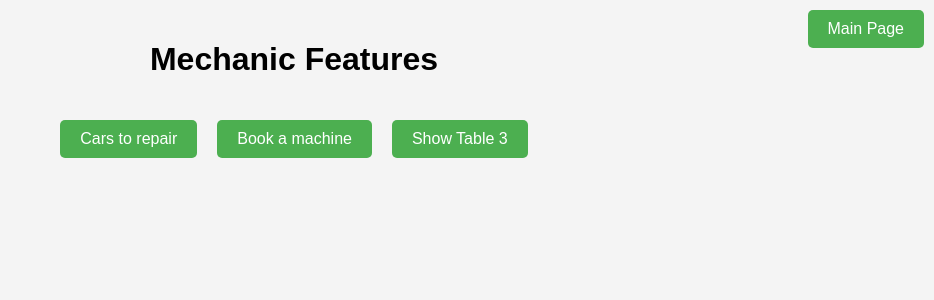
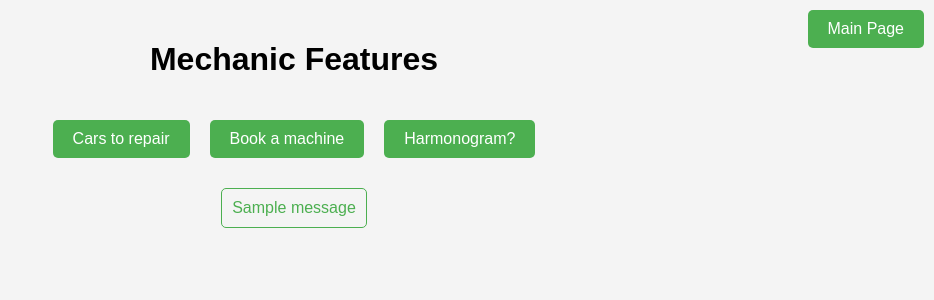
Before and after one commit to Mario123mario10/Car_Repair_Shop_App, a Flask app: page /mechanic/ in a window 1280 px wide. Shown: the top 300 px of the page, without its empty margins (346-1280 px from the left). Run offline with Flask 2, Linux system fonts and the light colour scheme; tables that the repository leaves empty hold one stand-in row (values such as "Sample post"); one stand-in notice (Sample message) is shown.

Commit message:
Added basic features for mechanic

```diff
--- a/mechanic/mechanic.py
+++ b/mechanic/mechanic.py
@@ -1,6 +1,7 @@
 from flask import Blueprint, render_template, request, redirect, url_for
 from sqlalchemy import text
 from database import get_session, metadata
+from flask import flash
 
 mechanic_bp = Blueprint('mechanic_bp', __name__,
                         template_folder='templates/mechanic',  static_folder='static')
@@ -28,5 +29,11 @@
 
 @mechanic_bp.route('/print/<message>')
 def print_message(message):
+    # session = get_session()
+    # sql_query = text("UPDATE table_name SET column_name = :message WHERE condition_column = :condition_value")
+    # session.execute(sql_query, {'message': message, 'condition_value': condition_value})
+    # session.commit()
+    # session.close()
+    flash('Book complited!', 'success')
     print(message)
     return redirect(url_for('mechanic_bp.mechanic_dashboard'))
--- a/mechanic/templates/mechanic/mechanic_main.html
+++ b/mechanic/templates/mechanic/mechanic_main.html
@@ -84,6 +84,25 @@
             .print-button:hover {
                 background-color: #45a049;
             }
+.flash-container {
+    display: flex;
+    justify-content: center;
+    align-items: center;
+    text-align: center;
+}
+
+.flash {
+    padding: 10px;
+    margin: 10px;
+    border: 1px solid #ddd;
+    border-radius: 5px;
+}
+
+.flash.success {
+    color: #4CAF50;
+    border-color: #4CAF50;
+}
+
         </style>
 </head>
 <body>
@@ -92,7 +111,7 @@
     <div class="button-container">
         <a href="{{ url_for('mechanic_bp.mechanic_dashboard', table_id='table1') }}">Cars to repair</a>
         <a href="{{ url_for('mechanic_bp.mechanic_dashboard', table_id='table2') }}">Book a machine</a>
-        <a href="{{ url_for('mechanic_bp.mechanic_dashboard', table_id='table3') }}">Show Table 3</a>
+        <a href="{{ url_for('mechanic_bp.mechanic_dashboard', table_id='table3') }}">Harmonogram?</a>
     </div>
     {% if data %}
     <table>
@@ -114,5 +133,14 @@
         {% endfor %}
     </table>
     {% endif %}
+    {% with messages = get_flashed_messages(with_categories=true) %}
+    {% if messages %}
+    <div class="flash-container">
+        {% for category, message in messages %}
+        <div class="flash {{ category }}">{{ message }}</div>
+        {% endfor %}
+    </div>
+    {% endif %}
+    {% endwith %}
 </body>
 </html>
```
